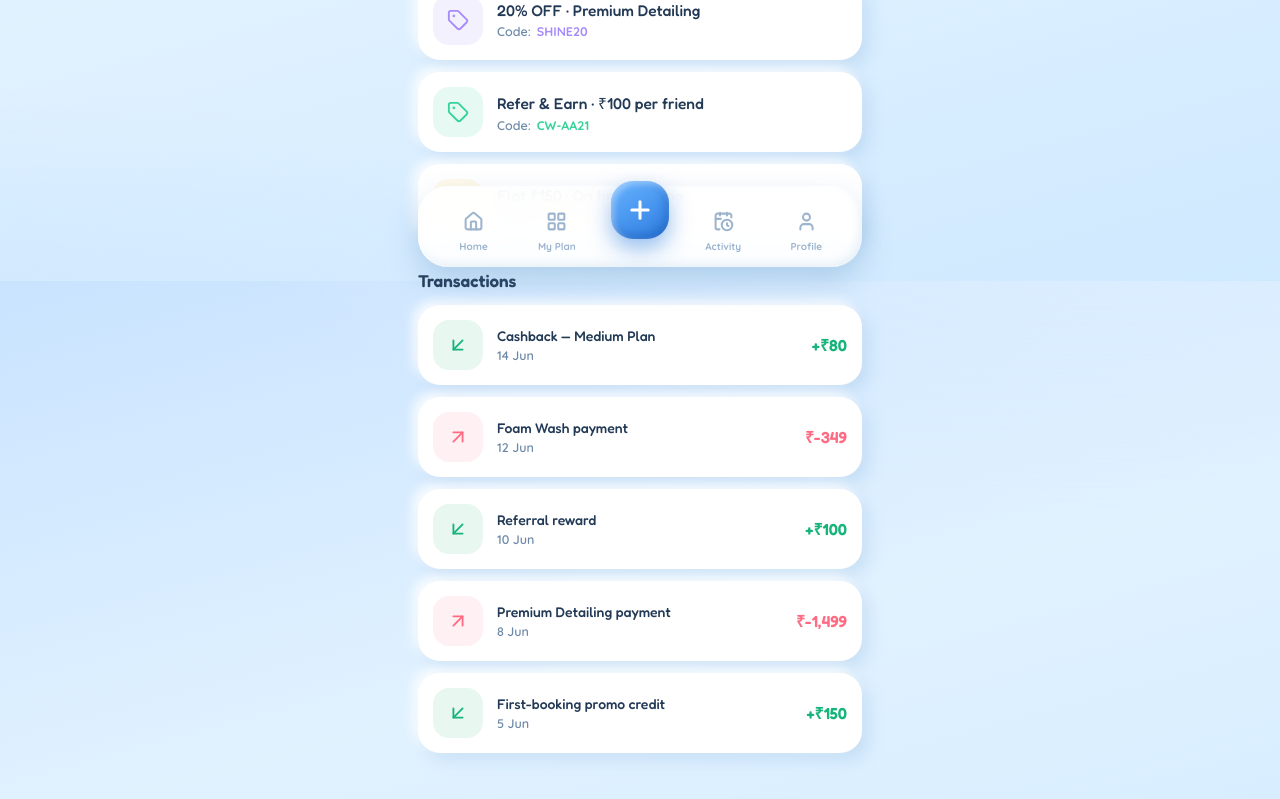
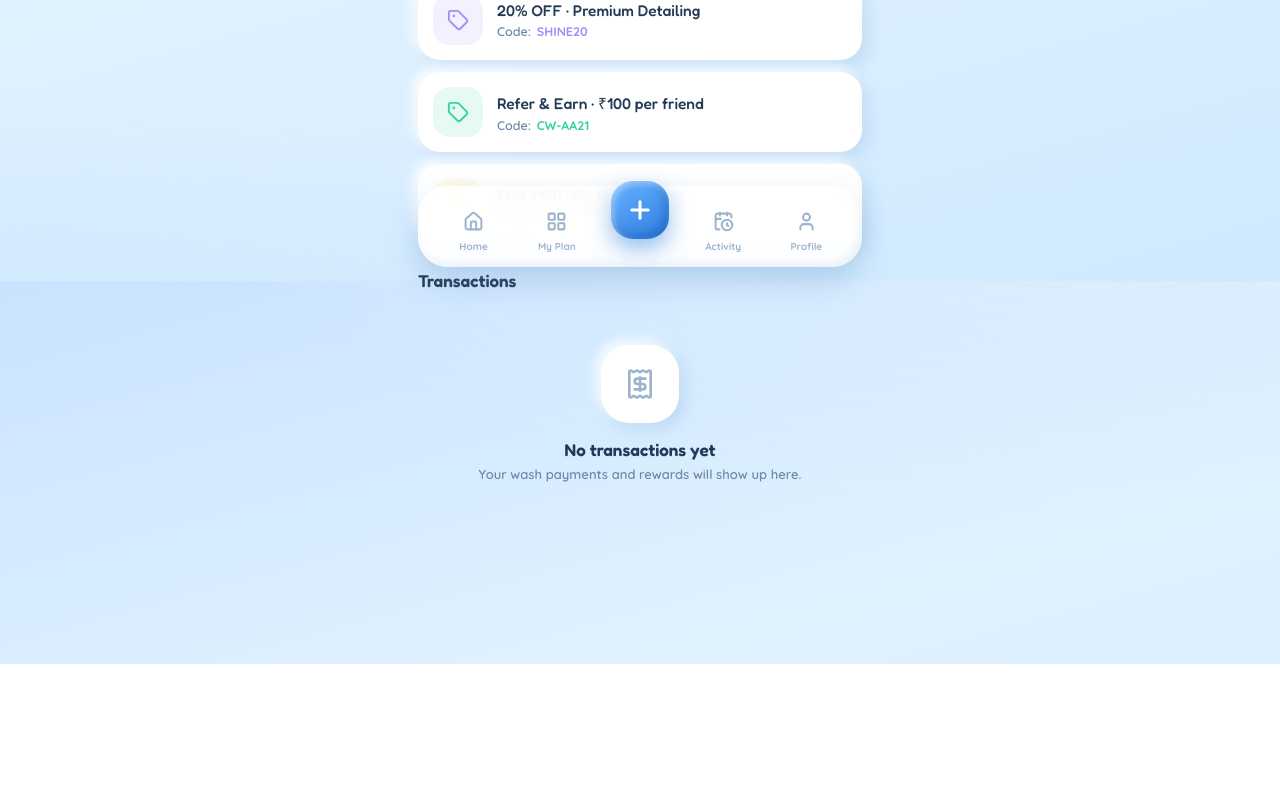
Before and after one commit to soumyaguptaworks-hash/daily-car-wash, a React (Vite) app: page /wallet in a window 1280 px wide. Shown: the part 519-1318 px from the top of the page. After the commit the page ends 1183 px from the top, so only its background shows below. Built offline with nearby package versions, Linux system fonts and the light colour scheme.

Commit message:
fix: derive wallet transactions from real bookings (empty state); precise Book gating label
Addresses final-review findings: Wallet no longer shows pre-filled demo transactions (spec: no pre-filled data); Book disabled-button label now names only the missing item.

```diff
--- a/src/pages/Book.jsx
+++ b/src/pages/Book.jsx
@@ -236,7 +236,7 @@ export default function Book() {
       </Section>
 
       <Section>
-        <ClayButton full disabled={notReady} onClick={confirm}><CheckCircle2 size={19} /> {notReady ? 'Add car & address to book' : `Confirm booking · ${inr(total)}`}</ClayButton>
+        <ClayButton full disabled={notReady} onClick={confirm}><CheckCircle2 size={19} /> {notReady ? `Add ${needsVehicle && needsAddress ? 'car & address' : needsVehicle ? 'a car' : 'an address'} to book` : `Confirm booking · ${inr(total)}`}</ClayButton>
       </Section>
     </Page>
   );
--- a/src/pages/Wallet.jsx
+++ b/src/pages/Wallet.jsx
@@ -1,22 +1,20 @@
 import { useNavigate } from 'react-router-dom';
-import { Wallet as WalletIcon, Gift, Users, Tag, ArrowDownLeft, ArrowUpRight } from 'lucide-react';
+import { Wallet as WalletIcon, Gift, Users, Tag, ArrowDownLeft, ArrowUpRight, Receipt } from 'lucide-react';
 import { useStore } from '../store';
 import { OFFERS, inr } from '../data';
 import { ClayButton } from '../components/ui';
+import { Empty } from '../components/bits';
 import { Page, TopBar, Section, L } from '../components/layout';
 import s from './app.module.css';
 
-const TXNS = [
-  { id: 't1', label: 'Cashback — Medium Plan',    amount: +80,  date: '14 Jun', type: 'credit' },
-  { id: 't2', label: 'Foam Wash payment',          amount: -349, date: '12 Jun', type: 'debit'  },
-  { id: 't3', label: 'Referral reward',            amount: +100, date: '10 Jun', type: 'credit' },
-  { id: 't4', label: 'Premium Detailing payment',  amount: -1499,date: '8 Jun',  type: 'debit'  },
-  { id: 't5', label: 'First-booking promo credit', amount: +150, date: '5 Jun',  type: 'credit' },
-];
+export default function Wallet() {
+  const { wallet, bookings } = useStore();
+  const nav = useNavigate();
 
-export default function Wallet() {
-  const { wallet } = useStore();
-  const nav = useNavigate();
+  // real transactions derived from the user's own paid bookings
+  const txns = bookings
+    .filter((b) => b.price > 0)
+    .map((b) => ({ id: b.id, label: `${b.title} payment`, amount: -b.price, date: b.date, type: 'debit' }));
 
   return (
     <Page>
@@ -75,8 +73,13 @@ export default function Wallet() {
 
       {/* transactions */}
       <Section title="Transactions">
+        {txns.length === 0 ? (
+          <Empty icon={<Receipt size={32} />} title="No transactions yet">
+            Your wash payments and rewards will show up here.
+          </Empty>
+        ) : (
           <div className={L.col}>
-          {TXNS.map((t) => (
+            {txns.map((t) => (
               <div key={t.id} className={s.tile}>
                 <span className={s.tileIcon} style={{
                   background: t.type === 'credit' ? '#E8F8F0' : '#FFF0F3',
@@ -94,6 +97,7 @@ export default function Wallet() {
               </div>
             ))}
           </div>
+        )}
       </Section>
     </Page>
   );
```
Lines whose indentation alone changed are shown as unchanged.
